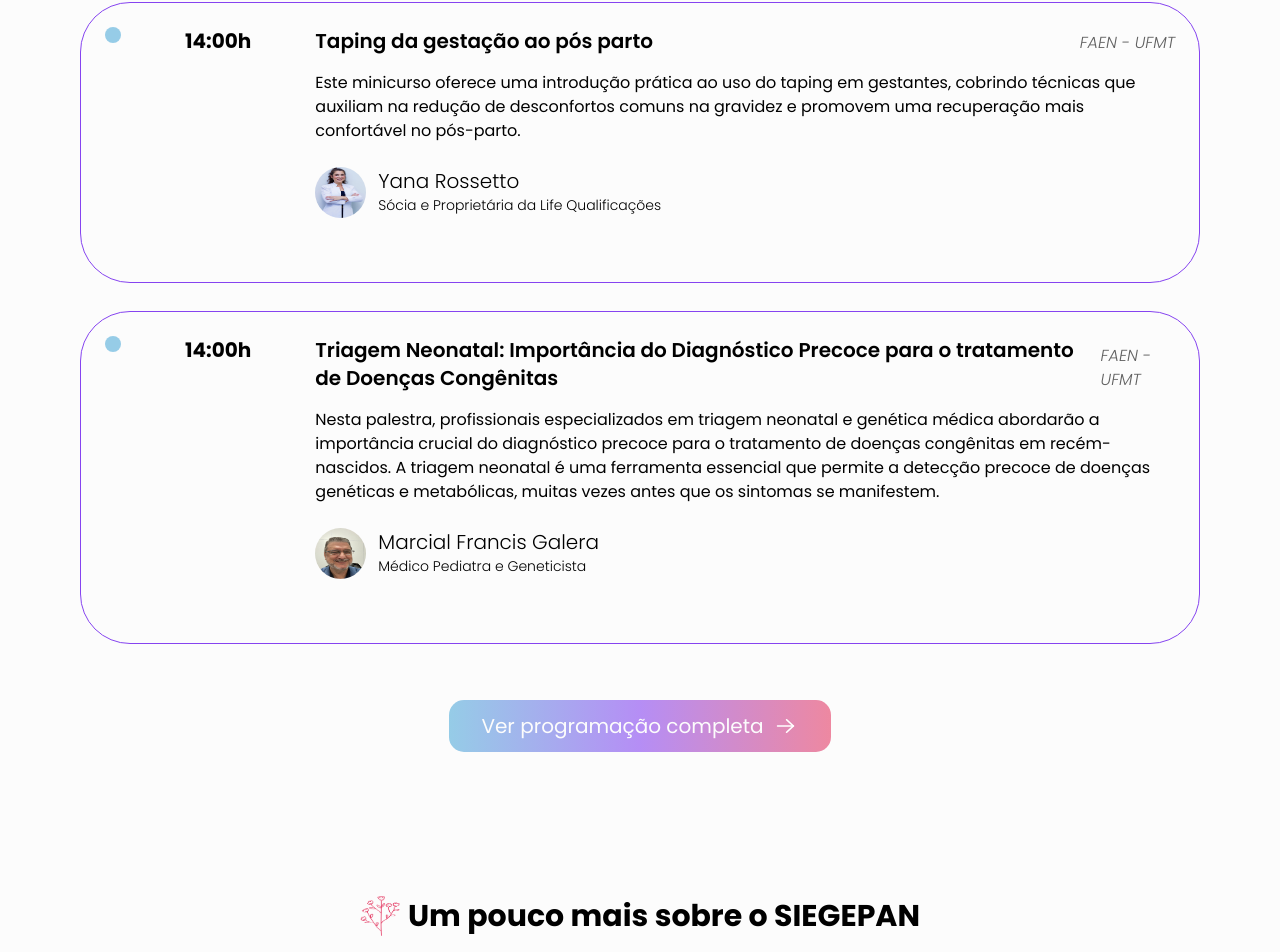
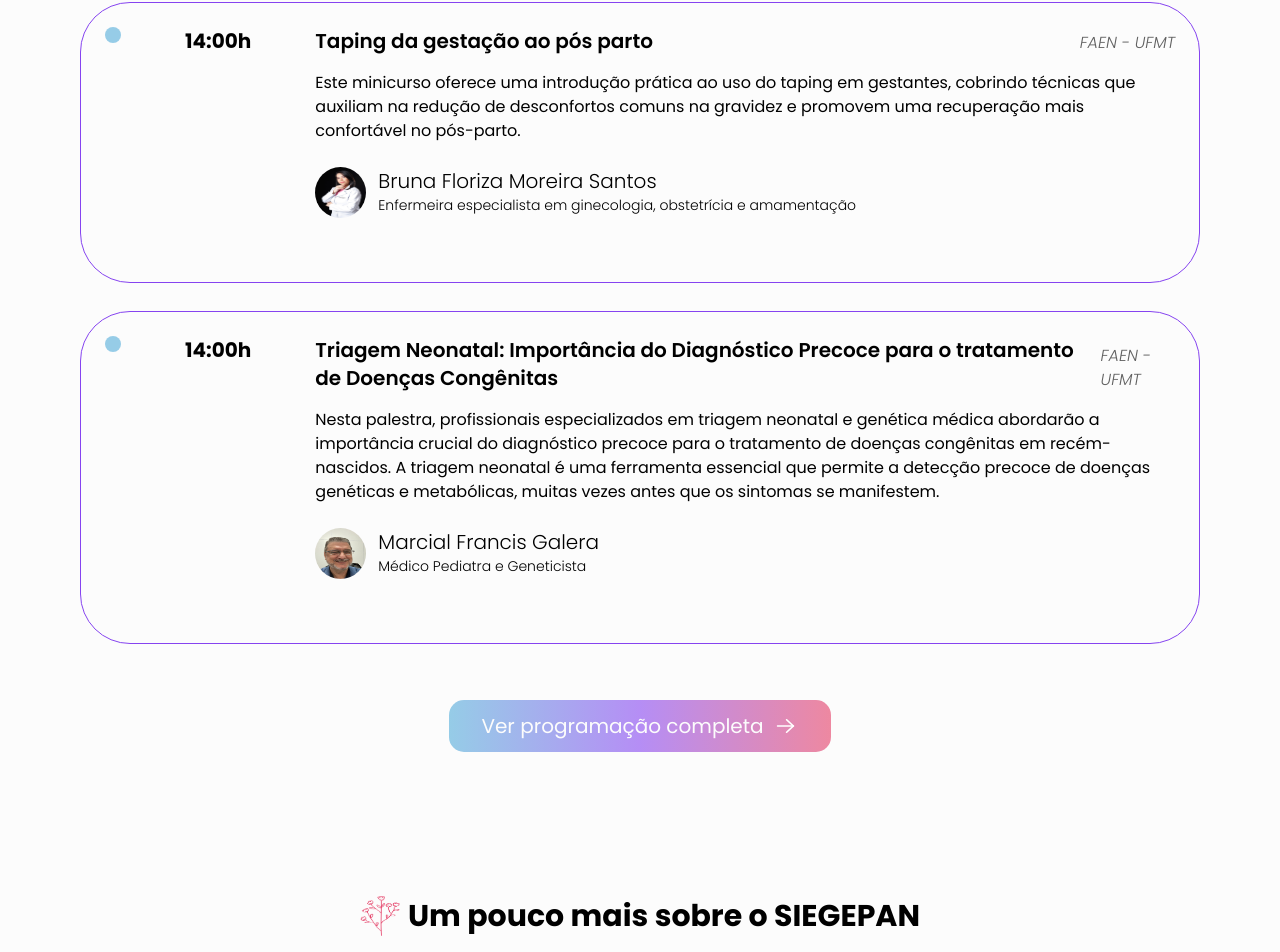
Before and after one commit to Siegepan/SIEGEPAN, a React (Vite) app: page / in a window 1280 px wide. Shown: the part 5768-6720 px from the top of the page. Built offline with nearby package versions, Linux system fonts and the light colour scheme.

Commit message:
alterado palestrante Yana para Bruna

```diff
--- a/src/components/Schedule/index.jsx
+++ b/src/components/Schedule/index.jsx
@@ -5,7 +5,7 @@ import whitearrow from "/src/assets/images/prime_arrow-right-white.svg";
 import KarolineMeloImage from "/src/assets/images/palestrantes/Minicursos/Dia 05-12/Karoline Melo.jpeg";
 import AnaLuizaRabeloImage from "/src/assets/images/palestrantes/Minicursos/Dia 05-12/Ana Luiza Rabello da Silva.jpg";
 import MayreneDiasImage from "/src/assets/images/palestrantes/Minicursos/Dia 05-12/Mayrene Dias de Sousa .jpg";
-import YanaRossetoImage from "/src/assets/images/palestrantes/Minicursos/Dia 05-12/Yana Rossetto.jpg";
+import BrunaFlorizaMoreiraSantos from "/src/assets/images/palestrantes/Minicursos/Dia 05-12/BrunaFlorizaMoreiraSantos.jpg";
 import MarcialFrancisGaleraImage from "/src/assets/images/palestrantes/Minicursos/Dia 05-12/Marcial Francis Galera.png";
 import LuizAugustoImage from "/src/assets/images/palestrantes/Mesas redondas/Dia 05-12/Dr. Luiz Augusto Cavallini Menechino.jpg";
 import RodrigoCesarImage from "/src/assets/images/palestrantes/Mesas redondas/Dia 05-12/Rodrigo César.jpg";
@@ -173,9 +173,9 @@ const schedule = {
       locale: "FAEN - UFMT",
       speakers: [
         {
-          name: "Yana Rossetto",
-          role: "Sócia e Proprietária da Life Qualificações",
-          image: YanaRossetoImage,
+          name: "Bruna Floriza Moreira Santos",
+          role: "Enfermeira especialista em ginecologia, obstetrícia e amamentação",
+          image: BrunaFlorizaMoreiraSantos,
         },
       ],
     },
```
Also changed, not shown: src/assets/images/palestrantes/Minicursos/Dia 05-12/BrunaFlorizaMoreiraSantos.jpg (added).
